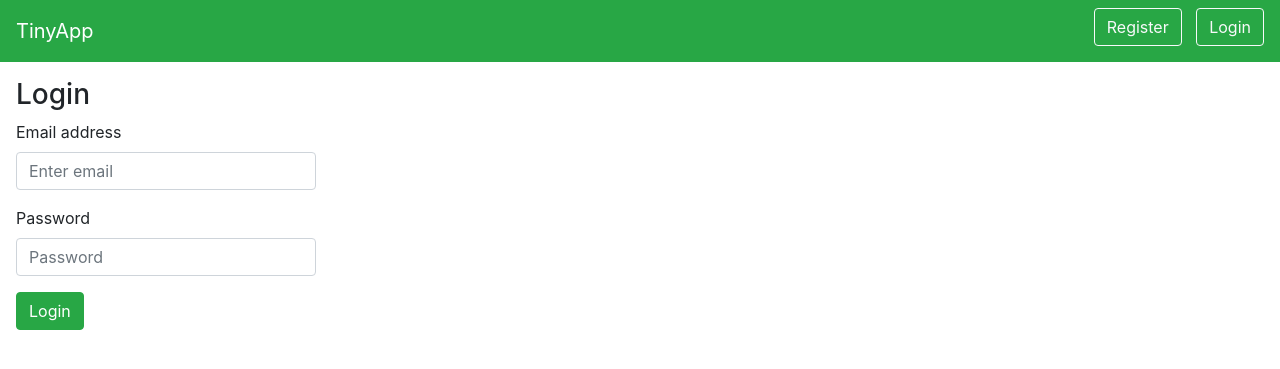
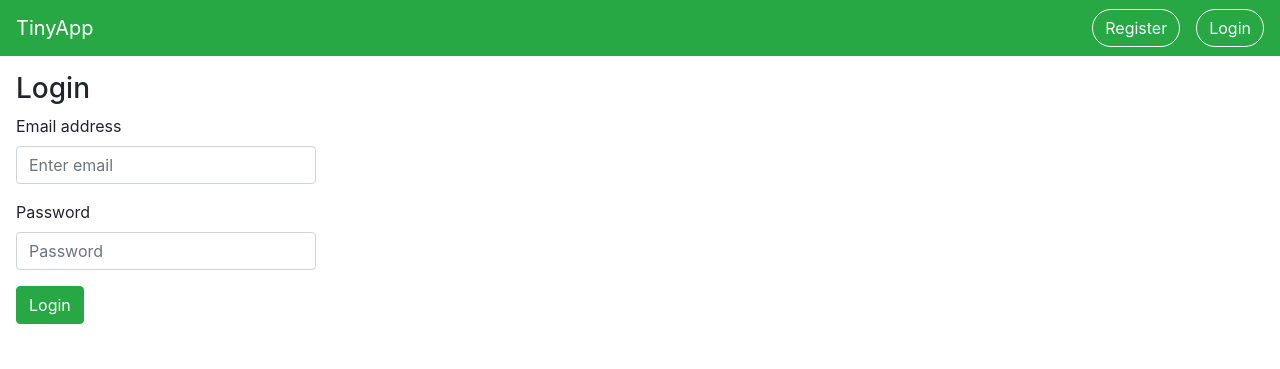
Before and after one commit to PavelKotlov/tinyapp, a Node server app: page /users/login in a window 1280 px wide. Shown: the top 369 px of the page. Run offline with Node 20, Linux system fonts and the light colour scheme; some libraries are stand-ins or nearby versions.

Commit message:
Refactor: header partial to make it responsive and break at size md

```diff
--- a/routes/users.js
+++ b/routes/users.js
@@ -23,6 +23,12 @@ router.get("/login", (req, res) => {
   }
 
   res.render('login_page', { user: usersDatabase[user_id] });
+});
+
+// GET /logout
+router.get("/logout", (req, res) => {
+  req.session = null;
+  res.redirect("/users/login");
 });
 
 // GET /register
@@ -81,12 +87,6 @@ router.post("/login", (req, res) => {
     });
 });
 
-// POST /logout
-router.post("/logout", (req, res) => {
-  req.session = null;
-  res.redirect("/users/login");
-});
-
 // POST /register
 router.post("/register", (req, res) => {
   const newUserEmail = req.body.email;
--- a/views/partials/_header.ejs
+++ b/views/partials/_header.ejs
@@ -13,25 +13,39 @@
       <span class="navbar-toggler-icon"></span>
     </button>
     <div class="collapse navbar-collapse" id="navbarNavAltMarkup">
-      <% if (user) { %>
-        <div class="navbar-nav">
-          <a class="nav-item nav-link" href="/urls">My URLs</a>
-          <a class="nav-item nav-link" href="/urls/new">Create New URL</a>
-        </div>
-      <% }%>
+      <ul class="navbar-nav ml-auto">
+        <% if (user) { %>
+          <li class="nav-item">
+            <a class="nav-item nav-link" href="/urls">My URLs</a>
+          </li>
+          <li class="nav-item">
+            <a class="nav-item nav-link" href="/urls/new">Create New URL</a>
+          </li>
+          <li class="nav-item navigation-buttons">
+            <a href="/users/logout">
+              <button class="btn btn-outline-light rounded-pill my-2 my-md-0 ml-md-2">
+                Logout
+              </button>
+            </a>
+            </form>
+          </li>
+        <% } else { %>
+          <li class="nav-item">
+            <a href="/users/register">
+              <button class="btn btn-outline-light rounded-pill my-2 my-md-0 mx-md-2 ">
+                Register
+              </button>
+            </a>
+          </li>
+          <li class="nav-item">
+            <a href="/users/login">
+              <button class="btn btn-outline-light rounded-pill my-2 my-md-0 ml-md-2">
+                Login
+              </button>
+            </a>
+          </li>
+        <% }%>
+        </ul>
     </div>
-    <% if (!user) { %>
-      <div class="form-group mb-2">
-        <a href="/users/register"><button style="margin-left:10px" class="btn btn-outline-light">Register</button></a>
-        <a href="/users/login"><button onclick="href='./users/login';" style="margin-left:10px" class="btn btn-outline-light">Login</button></a>
-      </div>
-    <% } else { %>
-      <form class="form-inline" action="/users/logout" method="POST">
-        <div class="form-group mb-2">
-          <label style="color:white">Welcome, <%=user.email %>!</label>
-          <button style="margin-left:10px" type="submit" class="btn btn-outline-light">Logout</button>
-        </div>
-      </form>
-    <% }%>
   </nav>
 </header>
--- a/views/urls_new.ejs
+++ b/views/urls_new.ejs
@@ -14,13 +14,11 @@
       integrity="sha384-GJzZqFGwb1QTTN6wy59ffF1BuGJpLSa9DkKMp0DgiMDm4iYMj70gZWKYbI706tWS"
       crossorigin="anonymous"
     />
-
     <title>TinyApp - Create New URL</title>
   </head>
 
   <body>
     <%- include('partials/_header') %>
-
     <main style="margin: 1em;">
       <h3>Create TinyURL</h3>
       <form class="form-inline" action="/urls" method="POST">
```
